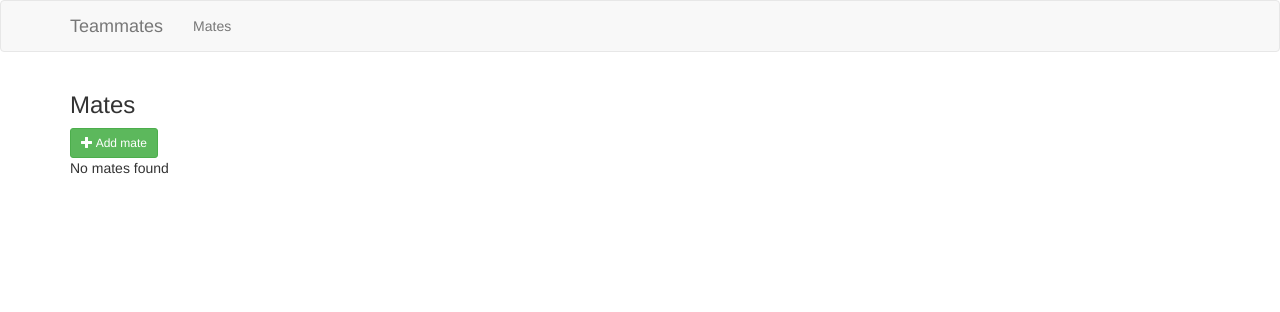
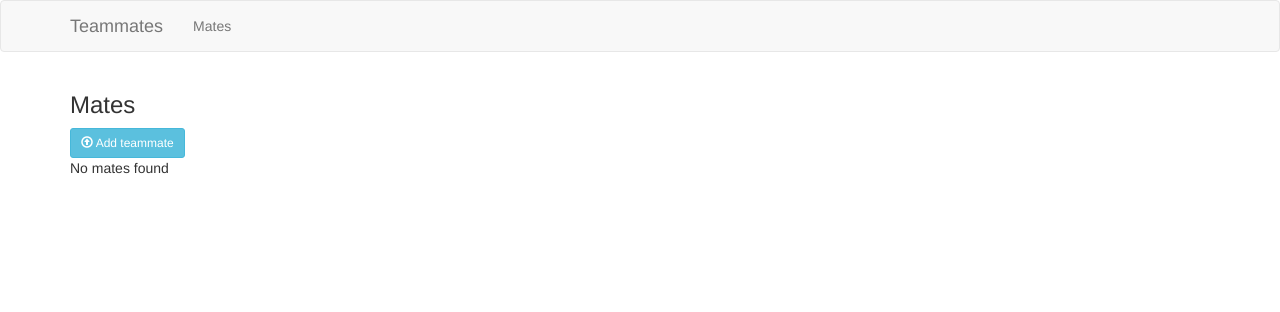
Before and after one commit to number21/teammates, a Flask app: template teammates/templates/list.html in a window 1280 px wide. Shown: the top 312 px of the page. Run offline with Flask 2, Linux system fonts and the light colour scheme; the template is opened without the code that fills it, so the values that code supplies are empty; some libraries are stand-ins or nearby versions.

Commit message:
second commit

```diff
--- a/teammates/templates/base.html
+++ b/teammates/templates/base.html
@@ -1,7 +1,7 @@
 <!DOCTYPE html>
 <html lang="en">
   <head>
-    <title>Teammates - Python on Google Cloud Platform</title>
+    <title>Teammates - GKE Deep Dive</title>
     <meta charset="utf-8">
     <meta name="viewport" content="width=device-width, initial-scale=1">
     <link rel="stylesheet" href="//maxcdn.bootstrapcdn.com/bootstrap/3.3.2/css/bootstrap.min.css">
--- a/teammates/templates/form.html
+++ b/teammates/templates/form.html
@@ -36,7 +36,7 @@
     <input type="text" name="imageUrl" id="imageUrl" value="{{mate.imageUrl}}" class="form-control"/>
   </div>
 
-  <button type="submit" class="btn btn-success">Save</button>
+  <button type="submit" class="btn btn-info">Save changes</button>
 </form>
 
 {% endblock %}
--- a/teammates/templates/list.html
+++ b/teammates/templates/list.html
@@ -3,9 +3,9 @@
 {% block content %}
 
 <h3>Mates</h3>
-<a href="/mates/add" class="btn btn-success btn-sm">
-  <i class="glyphicon glyphicon-plus"></i>
-  Add mate
+<a href="/mates/add" class="btn btn-info btn-sm">
+  <i class="glyphicon glyphicon-upload"></i>
+  Add teammate
 </a>
 
 {% for mate in mates %}
--- a/teammates/templates/view.html
+++ b/teammates/templates/view.html
@@ -7,11 +7,11 @@
 <div class="btn-group">
   <a href="/mates/{{mate.id}}/edit" class="btn btn-primary btn-sm">
     <i class="glyphicon glyphicon-edit"></i>
-    Edit mate
+    Edit teammate
   </a>
   <a href="/mates/{{mate.id}}/delete" class="btn btn-danger btn-sm">
-    <i class="glyphicon glyphicon-trash"></i>
-    Delete mate
+    <i class="glyphicon glyphicon-remove-circle"></i>
+    Delete teammate
   </a>
 </div>
 
```
Also changed, not shown: teammate-app.yaml (renamed from bookshelf-frontend.yaml).
